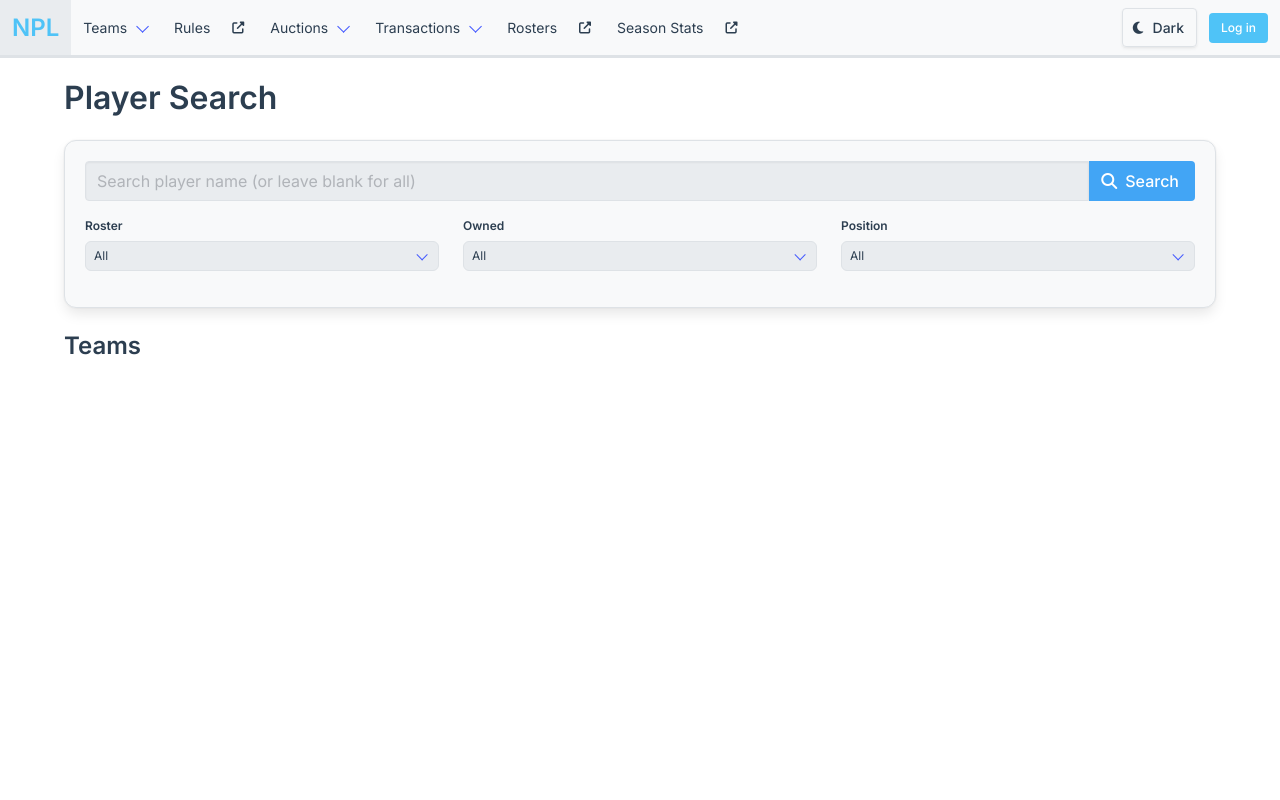
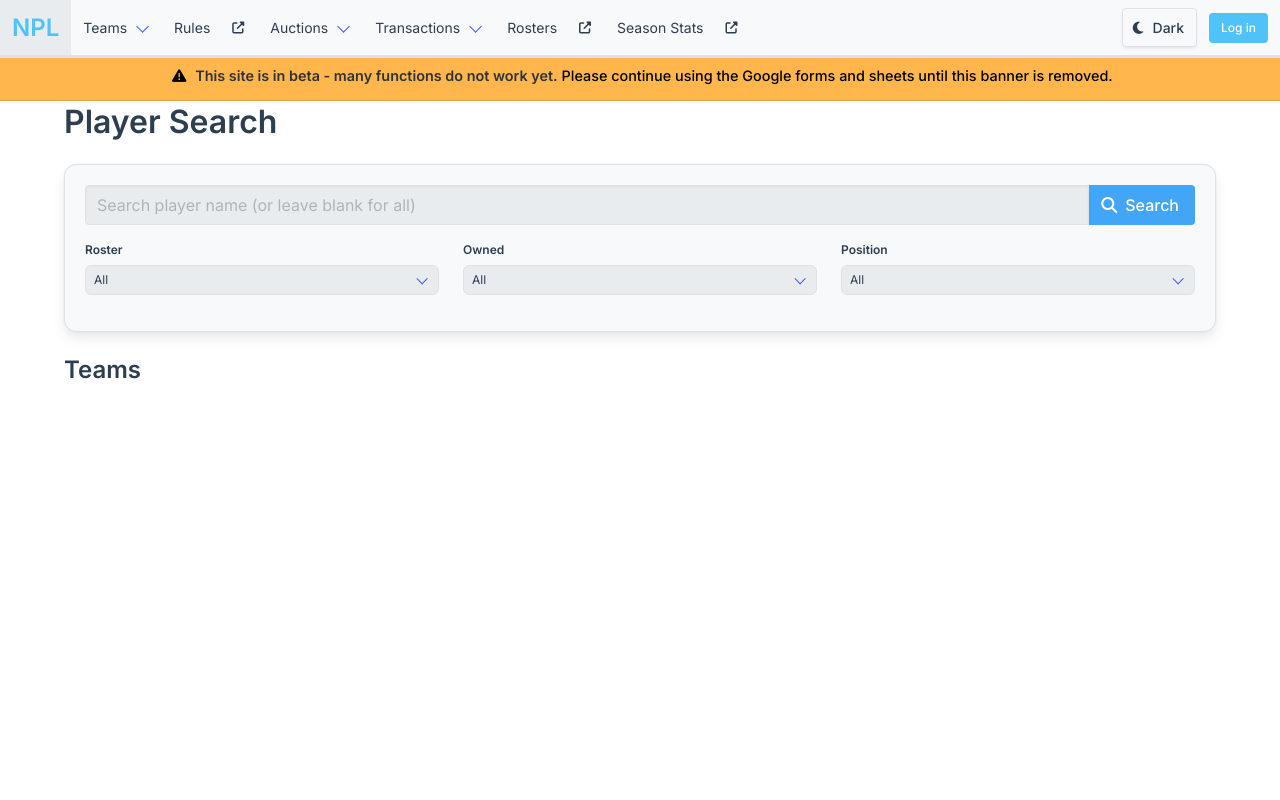
Before and after one commit to jeremyjbowers/npl, a Django app: page / in a window 1280 px wide. Run offline with Django 5.2, Linux system fonts and the light colour scheme; data that the repository does not hold is empty; parts of the project's set-up code (start-up, migrations or seed data) failed here and were passed over.

Commit message:
fix sticky nav; add beta banner

```diff
--- a/npl/templates/base.html
+++ b/npl/templates/base.html
@@ -412,7 +412,18 @@
     <body>
         {% include "includes/nav.html" %}
 
-        <main class="section">
+        <!-- Beta Warning Banner -->
+        <div class="beta-banner" style="position: fixed; top: 3.25rem; left: 0; right: 0; z-index: 25; background-color: var(--npl-warning); color: #000; padding: 0.75rem 1rem; text-align: center; border-bottom: 1px solid rgba(0,0,0,0.1); font-weight: 500; font-size: 0.9rem;">
+            <div class="container">
+                <span class="icon">
+                    <i class="fas fa-exclamation-triangle"></i>
+                </span>
+                <strong>This site is in beta - many functions do not work yet.</strong>
+                Please continue using the Google forms and sheets until this banner is removed.
+            </div>
+        </div>
+
+        <main class="section" style="padding-top: 6.5rem;">
             <div class="container">
                 {% block content %}{% endblock %}
             </div>
--- a/npl/templates/includes/nav.html
+++ b/npl/templates/includes/nav.html
@@ -1,4 +1,4 @@
-<nav class="navbar" role="navigation" aria-label="main navigation" style="position: sticky; top: 0; z-index: 30; background-color: var(--npl-bg-secondary); border-bottom: 1px solid var(--npl-border);">
+<nav class="navbar" role="navigation" aria-label="main navigation" style="position: fixed; top: 0; left: 0; right: 0; z-index: 30; background-color: var(--npl-bg-secondary); border-bottom: 1px solid var(--npl-border);">
     <div class="navbar-brand">
         <a class="navbar-item" href="/" style="color: var(--npl-primary) !important;">
             <strong>NPL</strong>
```
